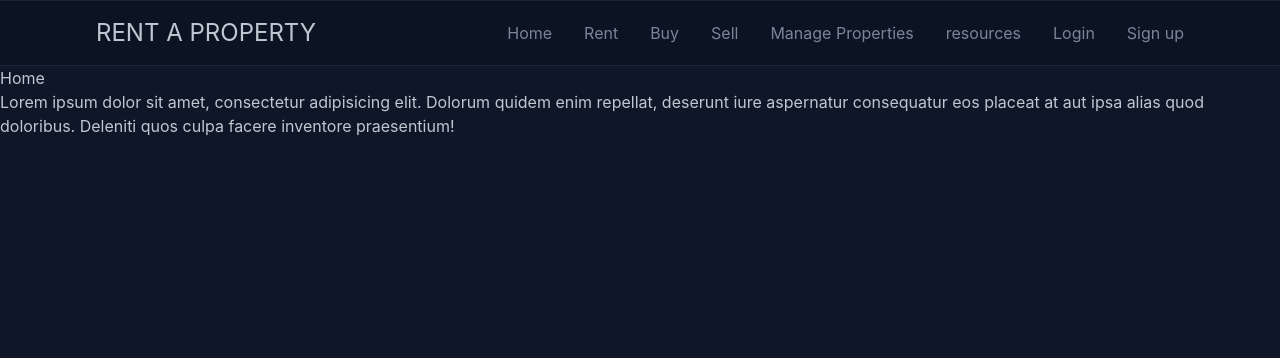
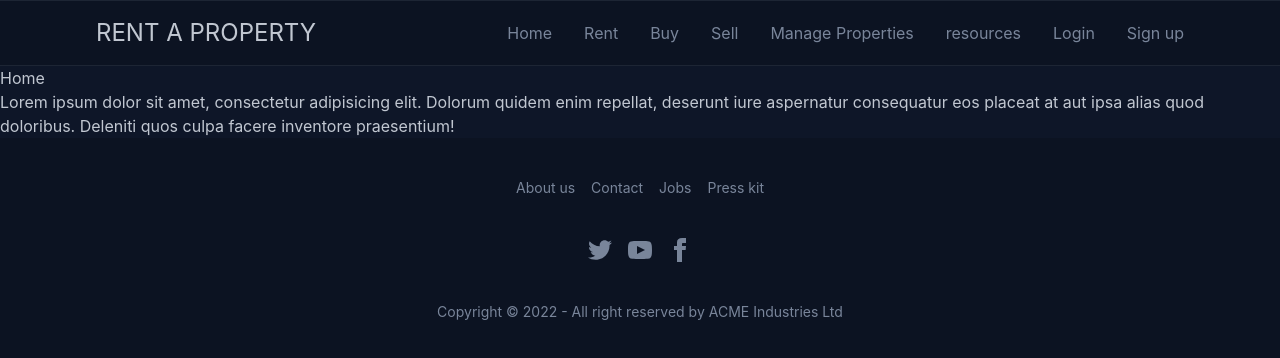
Before and after one commit to shamim-5/rent-property-client, a React (Create React App) app: page / in a window 1280 px wide. Shown: the top 358 px of the page. Built offline with nearby package versions, Linux system fonts and the light colour scheme.

Commit message:
notfound and footer initially added

```diff
--- a/src/App.js
+++ b/src/App.js
@@ -8,6 +8,8 @@ import Sell from "./components/Services/Sell";
 import Navbar from "./components/Shared/Navbar";
 import Login from "./components/Authentication/Login";
 import SignUp from "./components/Authentication/SignUp";
+import Footer from "./components/Shared/Footer";
+import NotFound from "./components/NotFound";
 
 function App() {
   return (
@@ -22,7 +24,9 @@ function App() {
           <Route path="/resources" element={<Resources />} />
           <Route path="/login" element={<Login />} />
           <Route path="/signup" element={<SignUp />} />
+          <Route path="*" element={<NotFound />} />
         </Routes>
+        <Footer />
       </Navbar>
     </div>
   );
--- /dev/null
+++ b/src/components/NotFound.js
@@ -0,0 +1,12 @@
+import React from 'react';
+
+const NotFound = () => {
+   return (
+      <div className='text-6xl py-32 mx-auto text-white'>
+         <h2>...404</h2>
+         <h3>Page Not Found</h3>
+      </div>
+   );
+};
+
+export default NotFound;
--- /dev/null
+++ b/src/components/Shared/Footer.js
@@ -0,0 +1,40 @@
+import React from 'react';
+
+const Footer = () => {
+   return (
+     <div>
+       <footer class="footer footer-center p-10 bg-mirage text-steel">
+         <div class="grid grid-flow-col gap-4">
+           <a class="link link-hover">About us</a>
+           <a class="link link-hover">Contact</a>
+           <a class="link link-hover">Jobs</a>
+           <a class="link link-hover">Press kit</a>
+         </div>
+         <div>
+           <div class="grid grid-flow-col gap-4">
+             <a>
+               <svg xmlns="http://www.w3.org/2000/svg" width="24" height="24" viewBox="0 0 24 24" class="fill-current">
+                 <path d="M24 4.557c-.883.392-1.832.656-2.828.775 1.017-.609 1.798-1.574 2.165-2.724-.951.564-2.005.974-3.127 1.195-.897-.957-2.178-1.555-3.594-1.555-3.179 0-5.515 2.966-4.797 6.045-4.091-.205-7.719-2.165-10.148-5.144-1.29 2.213-.669 5.108 1.523 6.574-.806-.026-1.566-.247-2.229-.616-.054 2.281 1.581 4.415 3.949 4.89-.693.188-1.452.232-2.224.084.626 1.956 2.444 3.379 4.6 3.419-2.07 1.623-4.678 2.348-7.29 2.04 2.179 1.397 4.768 2.212 7.548 2.212 9.142 0 14.307-7.721 13.995-14.646.962-.695 1.797-1.562 2.457-2.549z"></path>
+               </svg>
+             </a>
+             <a>
+               <svg xmlns="http://www.w3.org/2000/svg" width="24" height="24" viewBox="0 0 24 24" class="fill-current">
+                 <path d="M19.615 3.184c-3.604-.246-11.631-.245-15.23 0-3.897.266-4.356 2.62-4.385 8.816.029 6.185.484 8.549 4.385 8.816 3.6.245 11.626.246 15.23 0 3.897-.266 4.356-2.62 4.385-8.816-.029-6.185-.484-8.549-4.385-8.816zm-10.615 12.816v-8l8 3.993-8 4.007z"></path>
+               </svg>
+             </a>
+             <a>
+               <svg xmlns="http://www.w3.org/2000/svg" width="24" height="24" viewBox="0 0 24 24" class="fill-current">
+                 <path d="M9 8h-3v4h3v12h5v-12h3.642l.358-4h-4v-1.667c0-.955.192-1.333 1.115-1.333h2.885v-5h-3.808c-3.596 0-5.192 1.583-5.192 4.615v3.385z"></path>
+               </svg>
+             </a>
+           </div>
+         </div>
+         <div>
+           <p>Copyright © 2022 - All right reserved by ACME Industries Ltd</p>
+         </div>
+       </footer>
+     </div>
+   );
+};
+
+export default Footer;
```
